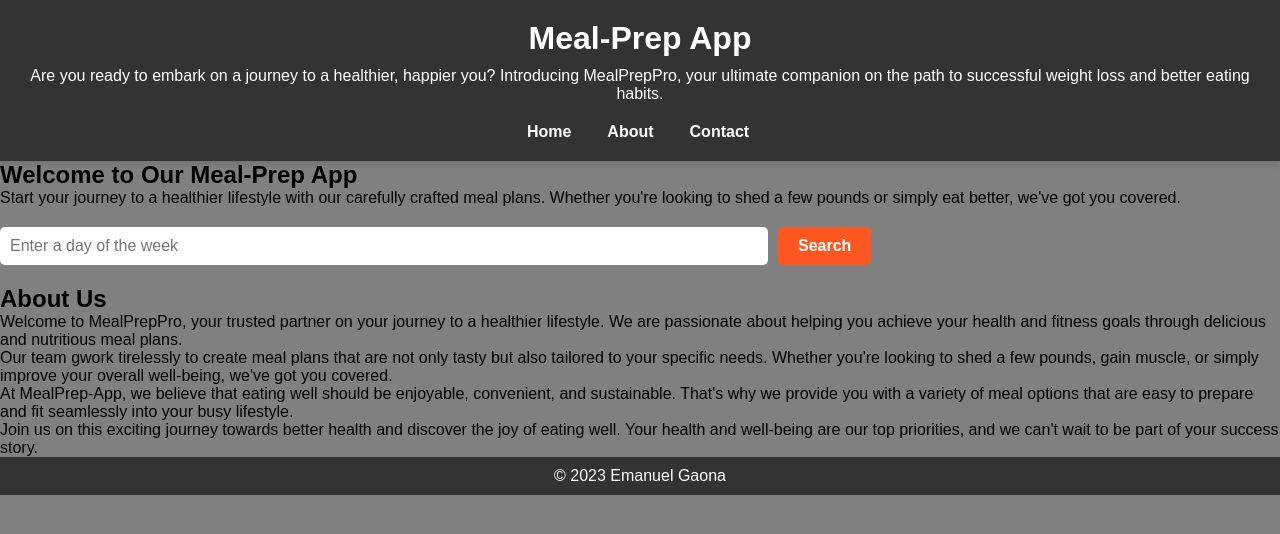
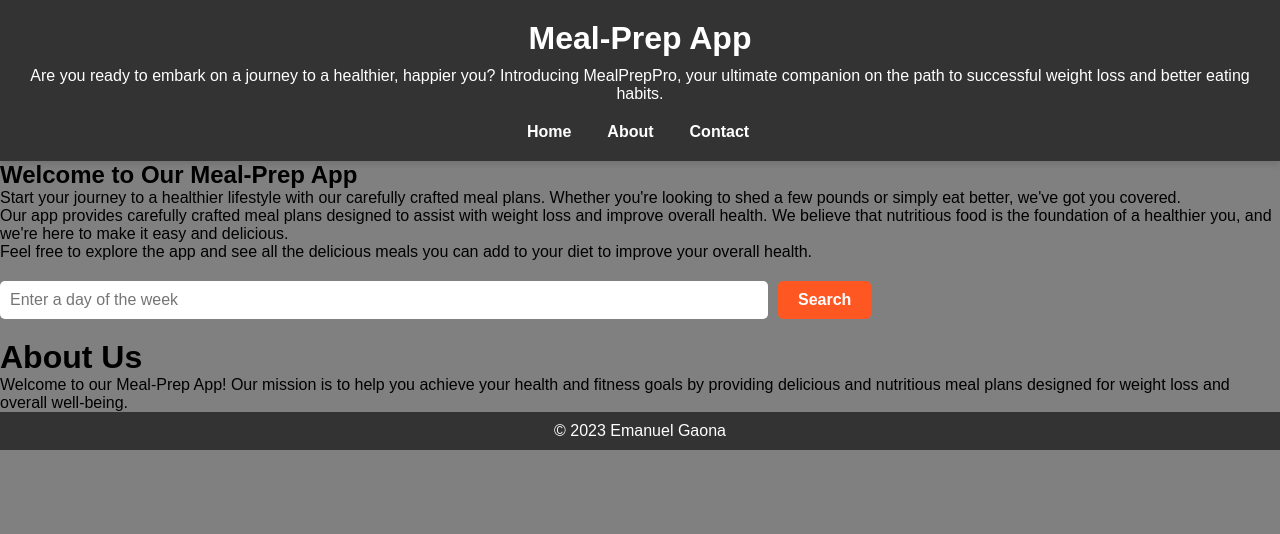
Before and after one commit to emanuel0808/flatiron-phase-2-react-project, a React (Create React App) app: page /about in a window 1280 px wide. Shown: the top 534 px of the page. Built offline with nearby package versions, Linux system fonts and the light colour scheme; data requests are answered from the project's data file.

Commit message:
adding data in my sub-header

```diff
--- a/src/components/About.js
+++ b/src/components/About.js
@@ -1,21 +1,15 @@
+// About.js
 import React from 'react';
 
 function About() {
   return (
-    <div className="about-section">
-      <h2>About Us</h2>
+    <div>
+      <h1>About Us</h1>
       <p>
-        Welcome to MealPrepPro, your trusted partner on your journey to a healthier lifestyle. We are passionate about helping you achieve your health and fitness goals through delicious and nutritious meal plans.
+        Welcome to our Meal-Prep App! Our mission is to help you achieve your health and fitness goals
+        by providing delicious and nutritious meal plans designed for weight loss and overall well-being.
       </p>
-      <p>
-        Our team gwork tirelessly to create meal plans that are not only tasty but also tailored to your specific needs. Whether you're looking to shed a few pounds, gain muscle, or simply improve your overall well-being, we've got you covered.
-      </p>
-      <p>
-        At MealPrep-App, we believe that eating well should be enjoyable, convenient, and sustainable. That's why we provide you with a variety of meal options that are easy to prepare and fit seamlessly into your busy lifestyle.
-      </p>
-      <p>
-        Join us on this exciting journey towards better health and discover the joy of eating well. Your health and well-being are our top priorities, and we can't wait to be part of your success story.
-      </p>
+
     </div>
   );
 }
--- a/src/components/App.js
+++ b/src/components/App.js
@@ -42,6 +42,17 @@
             Start your journey to a healthier lifestyle with our carefully crafted meal plans.
             Whether you're looking to shed a few pounds or simply eat better, we've got you covered.
           </p>
+         <p>
+
+           Our app provides carefully crafted meal plans designed to assist with weight loss and improve overall health. We believe that nutritious food is the foundation of a healthier you, and we're here to make it easy and delicious.
+
+         </p>
+         <p>
+          Feel free to explore the app and see all the delicious meals you can add to your diet to improve your overall health.
+         </p>
+
+
+
         </div>
         <MealForm onSearch={handleSearch} />
 
```
Also changed, not shown: src/components/Home.js (+26 -7 lines).
